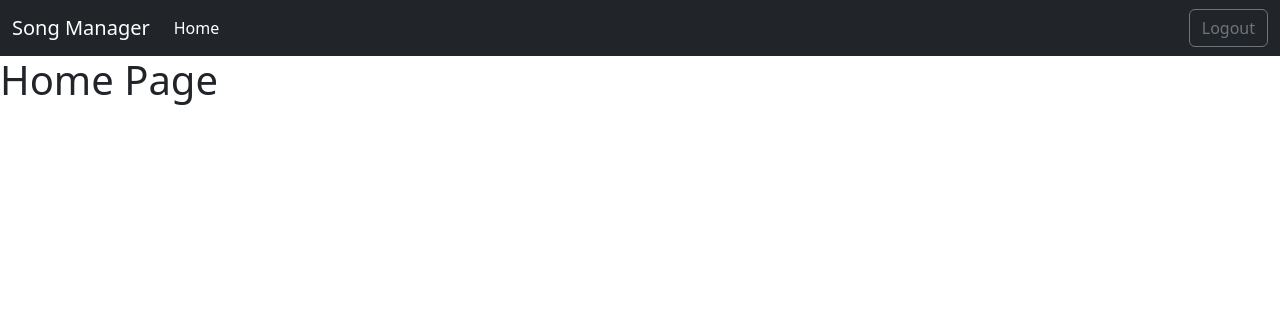
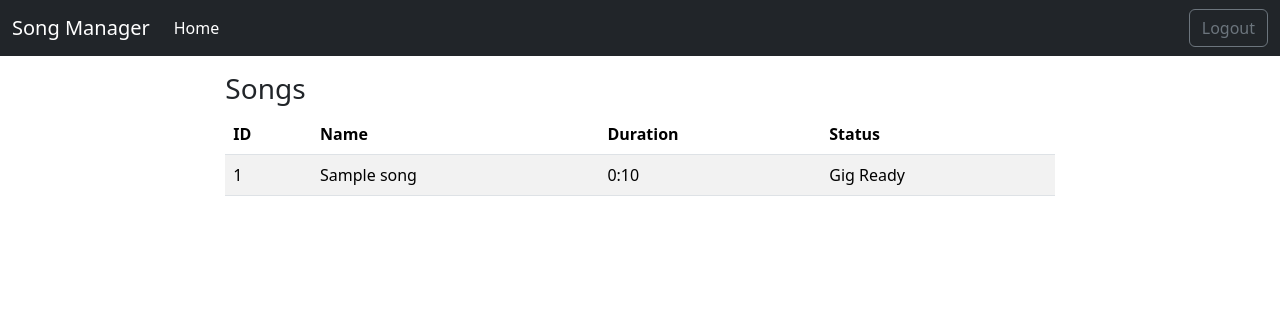
Before and after one commit to Oisota/song-manager-django, a Django app: page / in a window 1280 px wide. Shown: the top 316 px of the page. Run offline with Django 4.2, Linux system fonts and the light colour scheme; a user stored in the database is signed in; data comes from the database, SQL or seed files in the repository; tables that the repository leaves empty hold one stand-in row (values such as "Sample post"); some libraries are stand-ins or nearby versions.

Commit message:
Song table now displays on home page

```diff
--- /dev/null
+++ b/songmanager/core/templatetags/song_duration_format.py
@@ -0,0 +1,10 @@
+
+from django import template
+
+register = template.Library()
+
+@register.filter
+def format_song_duration(duration_seconds):
+    """Format song duration into minutes:seconds format"""
+    m, s = divmod(duration_seconds, 60)
+    return f'{m}:{s:02d}'
--- a/songmanager/core/views.py
+++ b/songmanager/core/views.py
@@ -1,6 +1,13 @@
 from django.shortcuts import render
 
-# Create your views here.
+from core.models import Song
 
 def home(request):
-    return render(request, 'home.html')
+    """Home Page"""
+
+    songs = Song.objects \
+        .filter(user=request.user)
+
+    return render(request, 'home.html', {
+        'songs': songs,
+    })
--- a/songmanager/templates/home.html
+++ b/songmanager/templates/home.html
@@ -1,7 +1,38 @@
 {% extends 'base.html' %}
+
+{% load song_duration_format %}
 
 {% block title %}Song Manager{% endblock %}
 
 {% block content %}
-<h1>Home Page</h1>
+<div class="container-fluid pt-3">
+	<div class="row">
+		<div class="col-xl-8 offset-xl-2">
+
+			<h3>Songs</h3>
+			<table class="table table-striped">
+				<thead>
+					<tr>
+						<th scope="col">ID</th>
+						<th scope="col">Name</th>
+						<th scope="col">Duration</th>
+						<th scope="col">Status</th>
+					</tr>
+				</thead>
+				<tbody>
+					{% for song in songs %}
+					<tr>
+						<td scope="row">{{song.id}}</td>
+						<td>{{song.name}}</td>
+						<td>{{song.duration | format_song_duration }}</td>
+						<td>{{song.status}}</td>
+					</tr>
+					{% endfor %}
+				</tbody>
+			</table>
+
+		</div>
+	</div>
+</div>
+
 {% endblock %}
```
Also changed, not shown: songmanager/core/templatetags/__init__.py (added).
